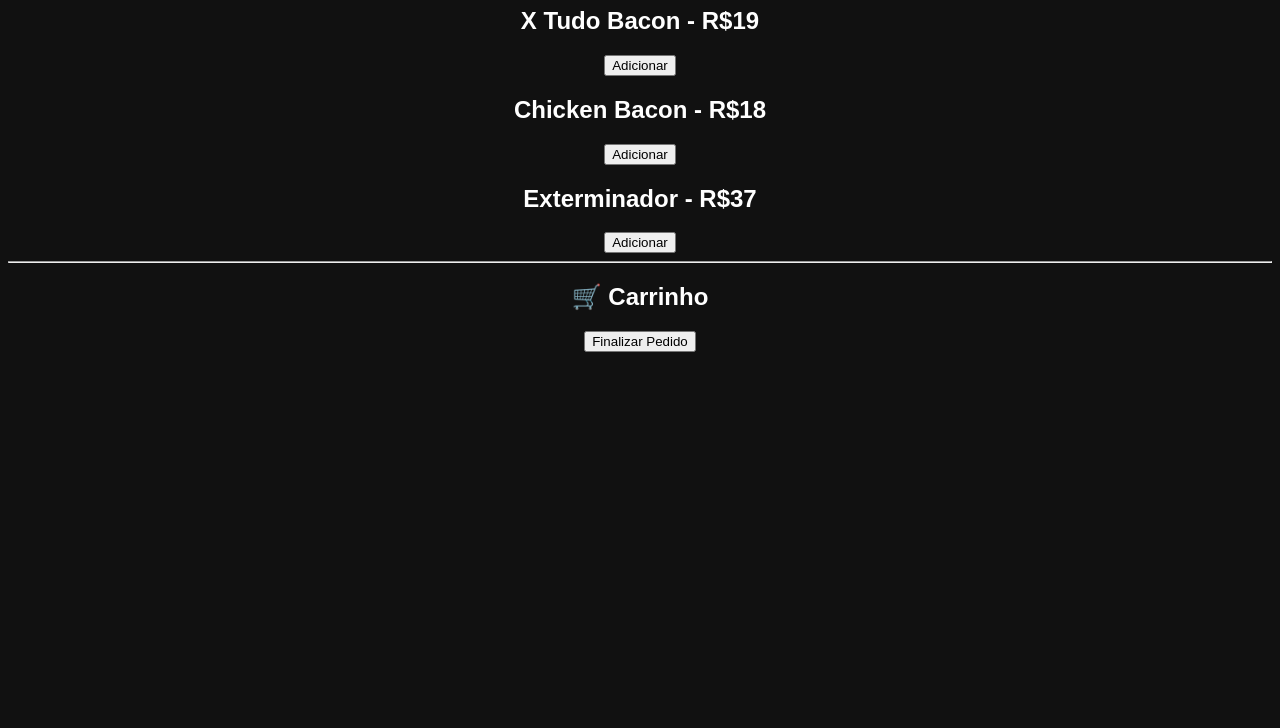
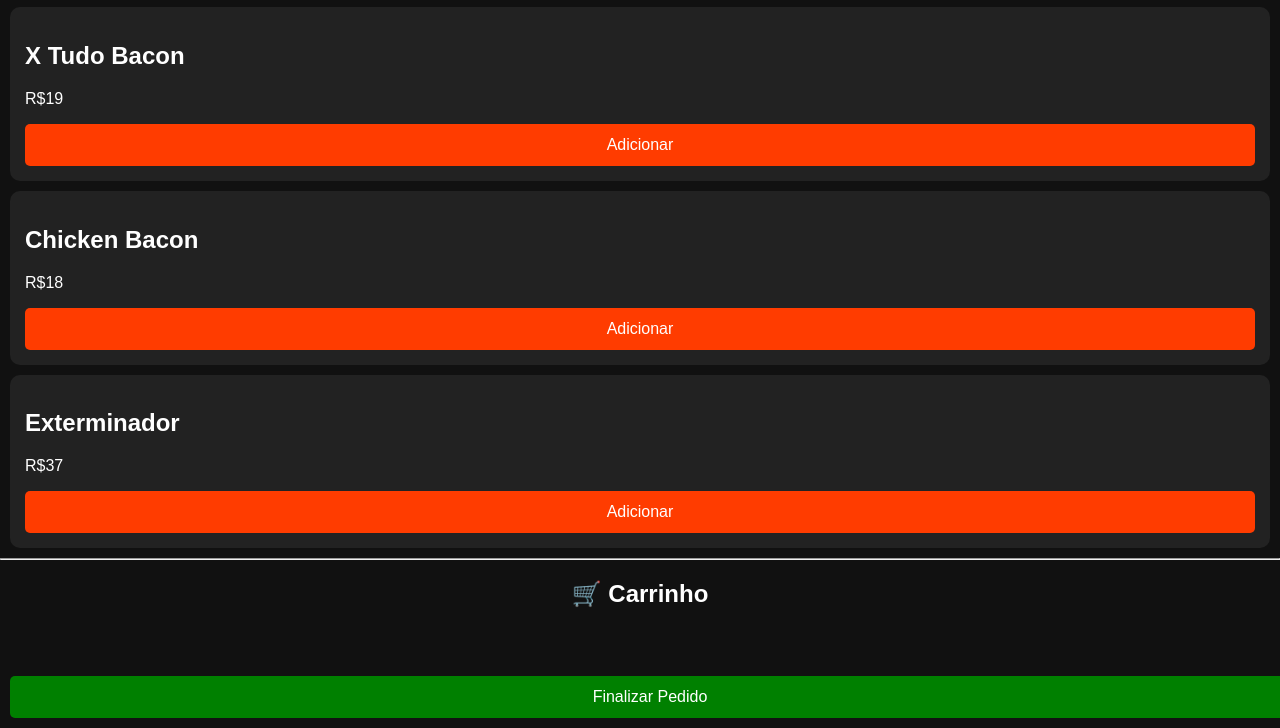
Before and after one commit to ildocorreia63-tech/1980-burguer, a plain HTML site: page index.html in a window 1280 px wide. Shown: the part 74-802 px from the top of the page. Drawn offline with Linux system fonts and the light colour scheme.

Commit message:
Update index.html

```diff
--- a/index.html
+++ b/index.html
@@ -1,9 +1,62 @@
 <!DOCTYPE html><html>
-<body style="background:#111;color:#fff;text-align:center;font-family:Arial"><h1>🍔 1980 Burguer</h1><h2>X Tudo Bacon - R$19</h2>
-<button onclick="add('X Tudo Bacon',19)">Adicionar</button><h2>Chicken Bacon - R$18</h2>
-<button onclick="add('Chicken Bacon',18)">Adicionar</button><h2>Exterminador - R$37</h2>
-<button onclick="add('Exterminador',37)">Adicionar</button><hr><h2>🛒 Carrinho</h2>
-<div id="carrinho"></div><h3 id="total"></h3><button onclick="finalizar()">Finalizar Pedido</button>
+<head>
+<meta name="viewport" content="width=device-width, initial-scale=1">
+<style>
+body {
+  background: #111;
+  color: #fff;
+  font-family: Arial;
+  margin: 0;
+}h1 {
+text-align: center;
+color: #ff3c00;
+}
+
+.card {
+background: #222;
+margin: 10px;
+padding: 15px;
+border-radius: 10px;
+}
+
+button {
+width: 100%;
+padding: 12px;
+background: #ff3c00;
+border: none;
+color: #fff;
+border-radius: 5px;
+font-size: 16px;
+}
+
+#carrinho {
+padding: 10px;
+}
+
+.total {
+font-size: 18px;
+text-align: center;
+}
+
+.finalizar {
+background: green;
+margin: 10px;
+}
+</style>
+
+</head><body><h1>🍔 1980 Burguer</h1><div class="card">
+<h2>X Tudo Bacon</h2>
+<p>R$19</p>
+<button onclick="add('X Tudo Bacon',19)">Adicionar</button>
+</div><div class="card">
+<h2>Chicken Bacon</h2>
+<p>R$18</p>
+<button onclick="add('Chicken Bacon',18)">Adicionar</button>
+</div><div class="card">
+<h2>Exterminador</h2>
+<p>R$37</p>
+<button onclick="add('Exterminador',37)">Adicionar</button>
+</div><hr><h2 style="text-align:center;">🛒 Carrinho</h2><div id="carrinho"></div><h3 class="total" id="total"></h3><button class="finalizar" onclick="finalizar()">Finalizar Pedido</button>
 
 <script>
 let itens = [];
```
